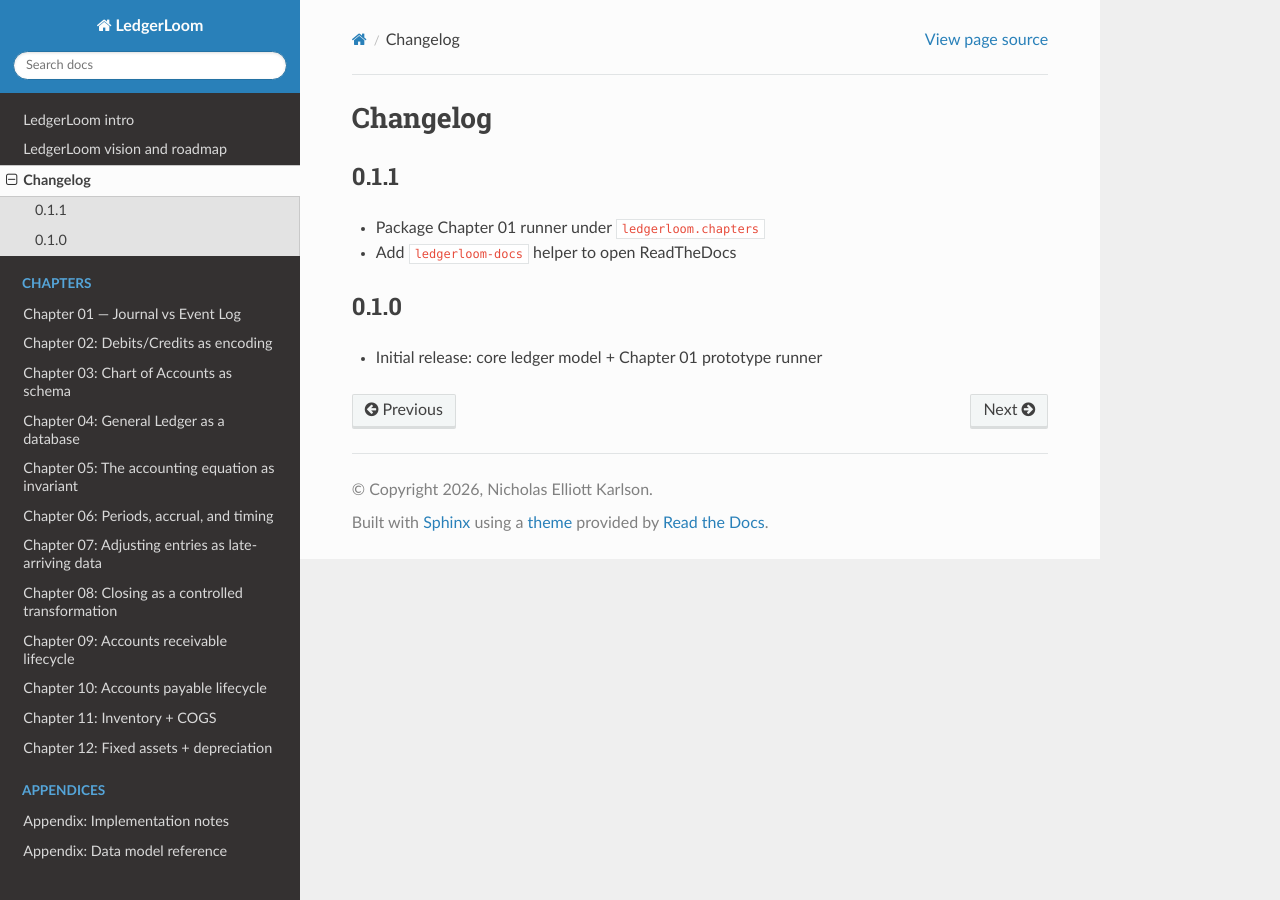
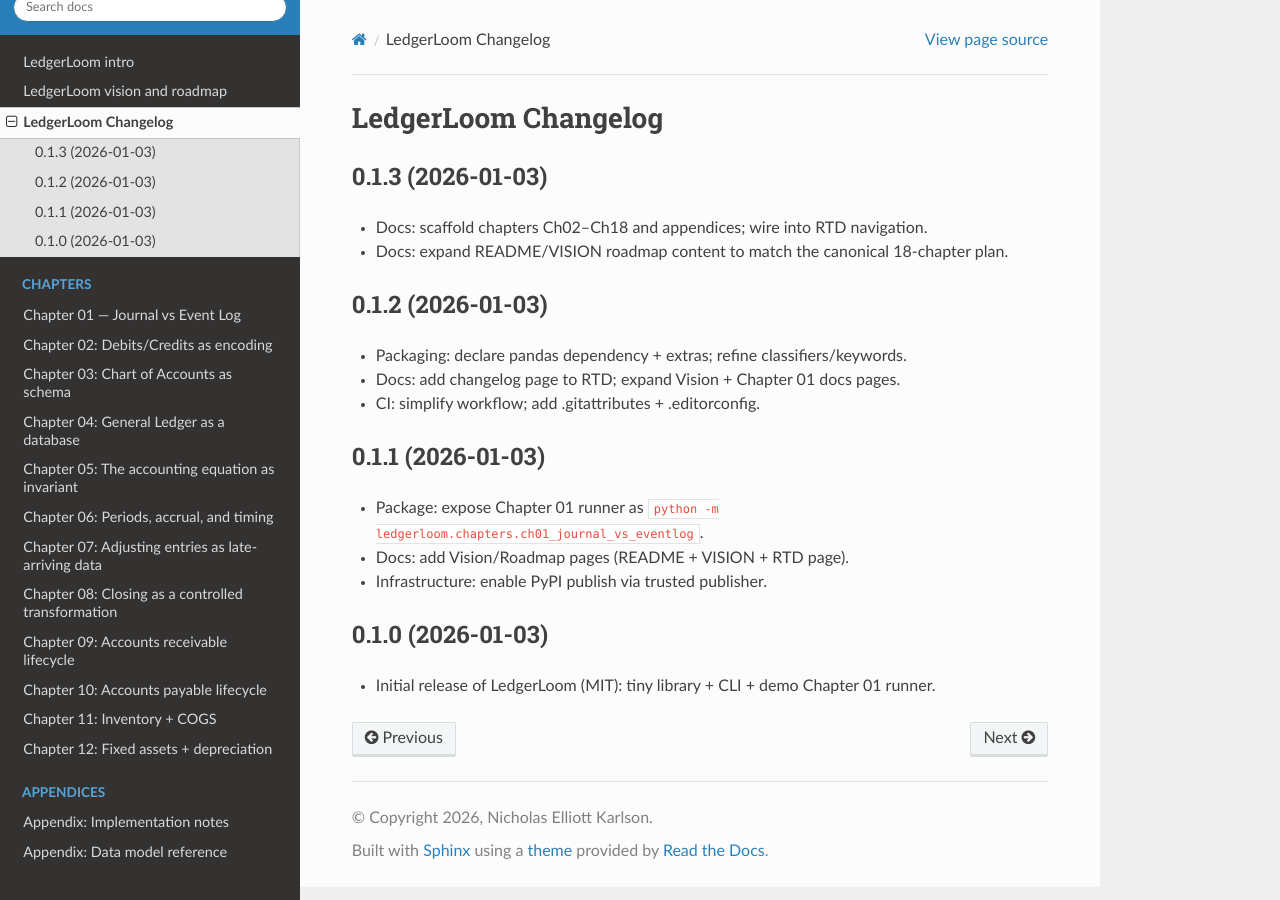
Before and after one commit to pystatsv1/ledgerloom, a Sphinx documentation site: the page built from docs/source/changelog.rst, in a window 1280 px wide. Built offline with Sphinx 7.4.7 and the Read the Docs theme 3.1.0, drawn with Linux system fonts in a browser that asks for light colours; pages that are not in the unit, such as notebooks, are missing from menus.

Commit message:
chore: bump version to 0.1.3 (#8)

```diff
--- a/docs/source/changelog.rst
+++ b/docs/source/changelog.rst
@@ -1,13 +1,23 @@
-Changelog
-=========
+LedgerLoom Changelog
+===================
 
-0.1.1
------
+0.1.3 (2026-01-03)
+------------------
+- Docs: scaffold chapters Ch02–Ch18 and appendices; wire into RTD navigation.
+- Docs: expand README/VISION roadmap content to match the canonical 18-chapter plan.
 
-- Package Chapter 01 runner under ``ledgerloom.chapters``
-- Add ``ledgerloom-docs`` helper to open ReadTheDocs
+0.1.2 (2026-01-03)
+------------------
+- Packaging: declare pandas dependency + extras; refine classifiers/keywords.
+- Docs: add changelog page to RTD; expand Vision + Chapter 01 docs pages.
+- CI: simplify workflow; add .gitattributes + .editorconfig.
 
-0.1.0
------
+0.1.1 (2026-01-03)
+------------------
+- Package: expose Chapter 01 runner as ``python -m ledgerloom.chapters.ch01_journal_vs_eventlog``.
+- Docs: add Vision/Roadmap pages (README + VISION + RTD page).
+- Infrastructure: enable PyPI publish via trusted publisher.
 
-- Initial release: core ledger model + Chapter 01 prototype runner
+0.1.0 (2026-01-03)
+------------------
+- Initial release of LedgerLoom (MIT): tiny library + CLI + demo Chapter 01 runner.
--- a/pyproject.toml
+++ b/pyproject.toml
@@ -4,7 +4,7 @@
 
 [project]
 name = "ledgerloom"
-version = "0.1.2"
+version = "0.1.3"
 description = "LedgerLoom: accounting concepts for the modern software mind."
 readme = "README.md"
 requires-python = ">=3.10"
```
Also changed, not shown: CHANGELOG.md (added, +35 -0 lines).
